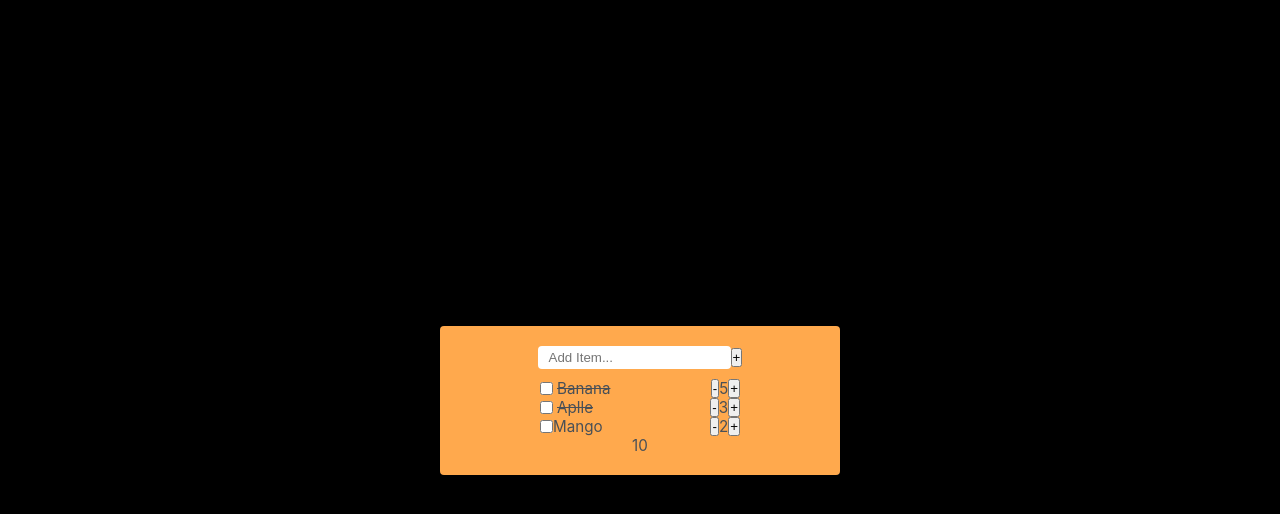
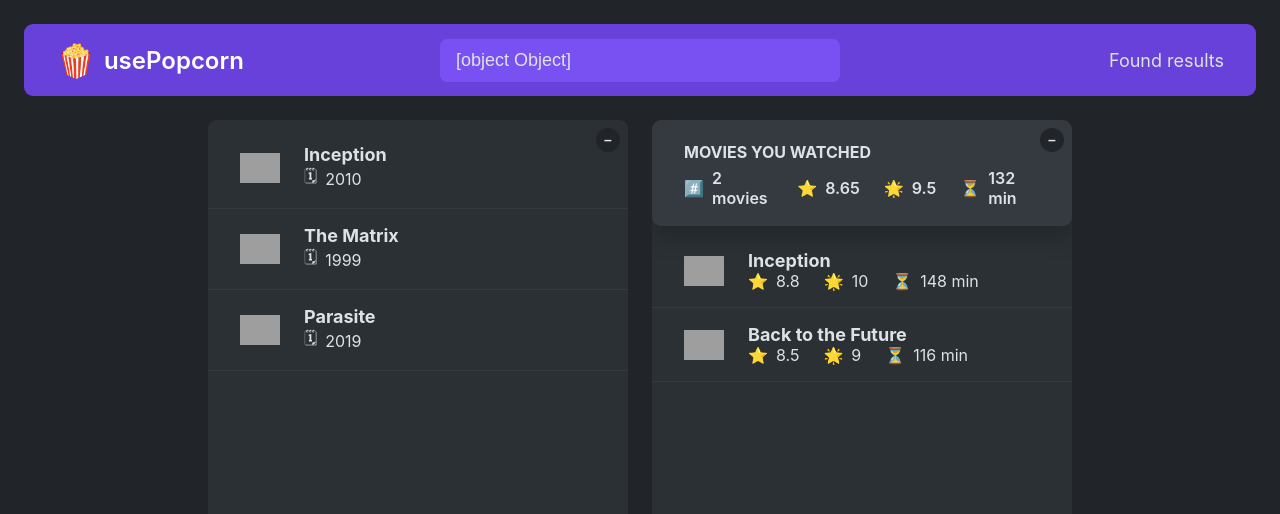
Before and after one commit to Abdurashidov-A/Udemy, a React (Create React App) app: page / in a window 1280 px wide. Shown: the top 514 px of the page. Built offline with nearby package versions, Linux system fonts and the light colour scheme; grey boxes are pictures that could not be loaded.

Commit message:
UsePopCorn

```diff
--- a/src/App.js
+++ b/src/App.js
@@ -1,104 +1,173 @@
 import { useState } from "react";
 
-export default function App() {
-  const [items, setItem] = useState([
+const tempMovieData = [
   {
-      name: "Banana",
-      quantity: 5,
-      isSelected: true,
+    imdbID: "tt1375666",
+    Title: "Inception",
+    Year: "2010",
+    Poster:
+      "https://m.media-amazon.com/images/M/MV5BMjAxMzY3NjcxNF5BMl5BanBnXkFtZTcwNTI5OTM0Mw@@._V1_SX300.jpg",
   },
   {
-      name: "Aplle",
-      quantity: 3,
-      isSelected: true,
+    imdbID: "tt0133093",
+    Title: "The Matrix",
+    Year: "1999",
+    Poster:
+      "https://m.media-amazon.com/images/M/MV5BNzQzOTk3OTAtNDQ0Zi00ZTVkLWI0MTEtMDllZjNkYzNjNTc4L2ltYWdlXkEyXkFqcGdeQXVyNjU0OTQ0OTY@._V1_SX300.jpg",
   },
   {
-      name: "Mango",
-      quantity: 2,
-      isSelected: false,
+    imdbID: "tt6751668",
+    Title: "Parasite",
+    Year: "2019",
+    Poster:
+      "https://m.media-amazon.com/images/M/MV5BYWZjMjk3ZTItODQ2ZC00NTY5LWE0ZDYtZTI3MjcwN2Q5NTVkXkEyXkFqcGdeQXVyODk4OTc3MTY@._V1_SX300.jpg",
   },
-  ]);
+];
 
-  const [inputValue, setInputValue] = useState("");
-  const [totalValue, setTotalValue] = useState(10);
+const tempWatchedData = [
+  {
+    imdbID: "tt1375666",
+    Title: "Inception",
+    Year: "2010",
+    Poster:
+      "https://m.media-amazon.com/images/M/MV5BMjAxMzY3NjcxNF5BMl5BanBnXkFtZTcwNTI5OTM0Mw@@._V1_SX300.jpg",
+    runtime: 148,
+    imdbRating: 8.8,
+    userRating: 10,
+  },
+  {
+    imdbID: "tt0088763",
+    Title: "Back to the Future",
+    Year: "1985",
+    Poster:
+      "https://m.media-amazon.com/images/M/MV5BZmU0M2Y1OGUtZjIxNi00ZjBkLTg1MjgtOWIyNThiZWIwYjRiXkEyXkFqcGdeQXVyMTQxNzMzNDI@._V1_SX300.jpg",
+    runtime: 116,
+    imdbRating: 8.5,
+    userRating: 9,
+  },
+];
 
-  function handleAddItem() {
-    const newItem = {
-      name: inputValue,
-      isSelected: false,
-      quantity: 1,
-    };
+const average = (arr) =>
+  arr.reduce((acc, cur, i, arr) => acc + cur / arr.length, 0);
 
-    setItem([...items, newItem]);
-    setInputValue("");
-  }
-  function handleAdd(index) {
-    const newItem = [...items];
+export default function App() {
+  const [query, setQuery] = useState("");
+  const [movies, setMovies] = useState(tempMovieData);
+  const [watched, setWatched] = useState(tempWatchedData);
+  const [isOpen1, setIsOpen1] = useState(true);
+  const [isOpen2, setIsOpen2] = useState(true);
 
-    newItem[index].quantity++;
+  const avgImdbRating = average(watched.map((movie) => movie.imdbRating));
+  const avgUserRating = average(watched.map((movie) => movie.userRating));
+  const avgRuntime = average(watched.map((movie) => movie.runtime));
 
-    setItem(newItem);
-    calculateTotal();
-  }
-  function handleMinus(index) {
-    const newItem = [...items];
+  return (
+    <>
+      <Nav query={query} setQuery={setQuery} movies={movies} />
+      <main className="main">
+        <div className="box">
+          <button
+            className="btn-toggle"
+            onClick={() => setIsOpen1((open) => !open)}
+          >
+            {isOpen1 ? "–" : "+"}
+          </button>
+          {isOpen1 && (
+            <ul className="list">
+              {movies?.map((movie) => (
+                <li key={movie.imdbID}>
+                  <img src={movie.Poster} alt={`${movie.Title} poster`} />
+                  <h3>{movie.Title}</h3>
+                  <div>
+                    <p>
+                      <span>🗓</span>
+                      <span>{movie.Year}</span>
+                    </p>
+                  </div>
+                </li>
+              ))}
+            </ul>
+          )}
+        </div>
 
-    newItem[index].quantity--;
+        <div className="box">
+          <button
+            className="btn-toggle"
+            onClick={() => setIsOpen2((open) => !open)}
+          >
+            {isOpen2 ? "–" : "+"}
+          </button>
+          {isOpen2 && (
+            <>
+              <div className="summary">
+                <h2>Movies you watched</h2>
+                <div>
+                  <p>
+                    <span>#️⃣</span>
+                    <span>{watched.length} movies</span>
+                  </p>
+                  <p>
+                    <span>⭐️</span>
+                    <span>{avgImdbRating}</span>
+                  </p>
+                  <p>
+                    <span>🌟</span>
+                    <span>{avgUserRating}</span>
+                  </p>
+                  <p>
+                    <span>⏳</span>
+                    <span>{avgRuntime} min</span>
+                  </p>
+                </div>
+              </div>
 
-    setItem(newItem);
-    calculateTotal();
+              <ul className="list">
+                {watched.map((movie) => (
+                  <li key={movie.imdbID}>
+                    <img src={movie.Poster} alt={`${movie.Title} poster`} />
+                    <h3>{movie.Title}</h3>
+                    <div>
+                      <p>
+                        <span>⭐️</span>
+                        <span>{movie.imdbRating}</span>
+                      </p>
+                      <p>
+                        <span>🌟</span>
+                        <span>{movie.userRating}</span>
+                      </p>
+                      <p>
+                        <span>⏳</span>
+                        <span>{movie.runtime} min</span>
+                      </p>
+                    </div>
+                  </li>
+                ))}
+              </ul>
+            </>
+          )}
+        </div>
+      </main>
+    </>
+  );
 }
 
-  function handleChangeClass(index) {
-    const newItem = [...items];
-
-    newItem[index].isSelected = !newItem[index].isSelected;
-
-    setItem(newItem);
-  }
-
-  function calculateTotal(item) {
-    const total = items.reduce((total, item) => {
-      return total + item.quantity;
-    }, 0);
-
-    setTotalValue(total);
-  }
-
+function Nav(query, setQuery, movies) {
   return (
-    <div className="background">
-      <div className="">
+    <nav className="nav-bar">
+      <div className="logo">
+        <span role="img">🍿</span>
+        <h1>usePopcorn</h1>
+      </div>
       <input
-          className="input"
+        className="search"
         type="text"
-          value={inputValue}
-          onChange={(e) => setInputValue(e.target.value)}
-          placeholder=" Add Item..."
+        placeholder="Search movies..."
+        value={query}
+        onChange={(e) => setQuery(e.target.value)}
       />
-        <button onClick={handleAddItem}>+</button>
-      </div>
-
-      <div className="Items">
-        {items.map((item, index) => (
-          <div className="Item">
-            <div
-              className={item.isSelected ? "checkedItem" : "classAddItem"}
-              key={item.index}
-              onClick={() => handleChangeClass(index)}
-            >
-              <input type="checkbox" />
-              <div>{item.name}</div>
-            </div>
-
-            <div className="classAddItem">
-              <button onClick={() => handleMinus(index)}>-</button>
-              {item.quantity}
-              <button onClick={() => handleAdd(index)}>+</button>
-            </div>
-          </div>
-        ))}
-        {totalValue}
-      </div>
-    </div>
+      <p className="num-results">
+        Found <strong>{movies?.length}</strong> results
+      </p>
+    </nav>
   );
 }
--- a/src/index.css
+++ b/src/index.css
@@ -1,8 +1,13 @@
 :root {
-  --color-lightest: #fff4e6;
-  --color-light: #ffe8cc;
-  --color-medium: #ffa94d;
-  --color-dark: #ff922b;
+  --color-primary: #6741d9;
+  --color-primary-light: #7950f2;
+  --color-text: #dee2e6;
+  --color-text-dark: #adb5bd;
+  --color-background-100: #343a40;
+  --color-background-500: #2b3035;
+  --color-background-900: #212529;
+  --color-red: #fa5252;
+  --color-red-dark: #e03131;
 }
 
 * {
@@ -12,99 +17,365 @@
 }
 
 html {
-  font-size: 95%;
-  font-family:
-    -apple-system, BlinkMacSystemFont, "Segoe UI", Roboto, Oxygen, Ubuntu,
-    Cantarell, "Open Sans", "Helvetica Neue", sans-serif;
-  background-color: #000;
+  font-size: 62.5%;
 }
 
 body {
-  height: 100vh;
-  color: #495057;
+  font-family: -apple-system, BlinkMacSystemFont, "Segoe UI", Roboto, Oxygen,
+    Ubuntu, Cantarell, "Open Sans", "Helvetica Neue", sans-serif;
+
+  color: var(--color-text);
+  background-color: var(--color-background-900);
+  padding: 2.4rem;
+}
+
+/* ******* */
+
+.nav-bar {
+  display: grid;
+  grid-template-columns: 1fr 1fr 1fr;
+  align-items: center;
+  height: 7.2rem;
+  padding: 0 3.2rem;
+  background-color: var(--color-primary);
+  border-radius: 0.9rem;
+}
+
+.main {
+  margin-top: 2.4rem;
+  height: calc(100vh - 7.2rem - 3 * 2.4rem);
+  display: flex;
+  gap: 2.4rem;
+  justify-content: center;
+}
+
+.box {
+  width: 42rem;
+  max-width: 42rem;
+  background-color: var(--color-background-500);
+  border-radius: 0.9rem;
+  overflow: scroll;
+  position: relative;
+}
+
+.loader {
+  text-align: center;
+  text-transform: uppercase;
+  font-size: 2rem;
+  font-weight: 600;
+  margin: 4.8rem;
+}
+
+.error {
+  text-align: center;
+  font-size: 2rem;
+  padding: 4.8rem;
+}
+
+/* ******* */
+
+.logo {
+  display: flex;
+  align-items: center;
+  gap: 0.8rem;
+}
+
+.logo span {
+  font-size: 3.2rem;
+}
+
+.logo h1 {
+  font-size: 2.4rem;
+  font-weight: 600;
+  color: #fff;
+}
+
+.search {
+  justify-self: center;
+  border: none;
+  padding: 1.1rem 1.6rem;
+  font-size: 1.8rem;
+  border-radius: 0.7rem;
+  width: 40rem;
+  transition: all 0.3s;
+  color: var(--color-text);
+
+  /* background-color: var(--color-background-900); */
+  background-color: var(--color-primary-light);
+}
+
+.search::placeholder {
+  color: var(--color-text-dark);
+}
+
+.search:focus {
+  outline: none;
+  box-shadow: 0 2.4rem 2.4rem rgba(0, 0, 0, 0.1);
+  transform: translateY(-2px);
+}
+
+.num-results {
+  justify-self: end;
+  font-size: 1.8rem;
+}
+
+.btn-toggle {
+  position: absolute;
+  top: 0.8rem;
+  right: 0.8rem;
+  height: 2.4rem;
+  aspect-ratio: 1;
+  border-radius: 50%;
+  border: none;
+  background-color: var(--color-background-900);
+  color: var(--color-text);
+  font-size: 1.4rem;
+  font-weight: bold;
+  cursor: pointer;
+  z-index: 999;
+}
+
+.list {
+  list-style: none;
+  padding: 0.8rem 0;
+  overflow: scroll;
+}
+
+.list-watched {
+  height: calc(100% - 9rem);
+}
+
+.list li {
+  position: relative;
+  display: grid;
+  grid-template-columns: 4rem 1fr;
+  grid-template-rows: auto auto;
+  column-gap: 2.4rem;
+  font-size: 1.6rem;
+  align-items: center;
+
+  padding: 1.6rem 3.2rem;
+  border-bottom: 1px solid var(--color-background-100);
+}
+
+.list.list-movies li {
+  cursor: pointer;
+  transition: all 0.3s;
+}
+
+.list.list-movies li:hover {
+  background-color: var(--color-background-100);
+}
+
+.list img {
+  width: 100%;
+  grid-row: 1 / -1;
+}
+
+.list h3 {
+  font-size: 1.8rem;
+}
+
+.list div {
+  display: flex;
+  align-items: center;
+  gap: 2.4rem;
+}
+
+.list p {
+  display: flex;
+  align-items: center;
+  gap: 0.8rem;
+}
+
+.btn-delete {
+  position: absolute;
+  right: 2.4rem;
+
+  height: 1.8rem;
+  aspect-ratio: 1;
+  border-radius: 50%;
+  border: none;
+  background-color: var(--color-red);
+  color: var(--color-background-900);
+  font-size: 0.9rem;
+  font-weight: bold;
+  cursor: pointer;
+  transition: all 0.3s;
+}
+
+.btn-delete:hover {
+  background-color: var(--color-red-dark);
+}
+
+/* ******* */
+
+.summary {
+  padding: 2.2rem 3.2rem 1.8rem 3.2rem;
+  border-radius: 0.9rem;
+  background-color: var(--color-background-100);
+  box-shadow: 0 1.2rem 2.4rem rgba(0, 0, 0, 0.2);
+}
+
+.summary h2 {
+  text-transform: uppercase;
+  font-size: 1.6rem;
+  margin-bottom: 0.6rem;
+}
+
+.summary div {
+  display: flex;
+  align-items: center;
+  gap: 2.4rem;
+  font-size: 1.6rem;
+  font-weight: 600;
+}
+
+.summary p {
+  display: flex;
+  align-items: center;
+  gap: 0.8rem;
+}
+
+/* ******* */
+
+.details {
+  line-height: 1.4;
+  font-size: 1.4rem;
+}
+
+.details header {
+  display: flex;
+}
+
+.details section {
+  padding: 4rem;
+  display: flex;
+  flex-direction: column;
+  gap: 1.6rem;
+}
+
+.details img {
+  width: 33%;
+}
+
+.details-overview {
+  width: 100%;
+  padding: 2.4rem 3rem;
+  background-color: var(--color-background-100);
+  display: flex;
+  flex-direction: column;
+  gap: 1.4rem;
+}
+
+.details-overview h2 {
+  font-size: 2.4rem;
+  margin-bottom: 0.4rem;
+  line-height: 1.1;
+}
+
+.details-overview p {
+  display: flex;
+  align-items: center;
+  gap: 0.8rem;
+}
+
+.rating {
+  background-color: var(--color-background-100);
+  border-radius: 0.9rem;
+  padding: 2rem 2.4rem;
+  margin-bottom: 0.8rem;
+  font-weight: 600;
+  display: flex;
+  flex-direction: column;
+  gap: 2.4rem;
+}
+
+.btn-add {
+  background-color: var(--color-primary);
+  color: var(--color-text);
+  border: none;
+  border-radius: 10rem;
+  font-size: 1.4rem;
+  padding: 1rem;
+  font-weight: bold;
+  cursor: pointer;
+  transition: all 0.3s;
+}
+
+.btn-add:hover {
+  background-color: var(--color-primary-light);
+}
+
+.seconds {
+  background-color: var(--color-background-100);
+  width: 8rem;
+  border-radius: 10rem;
+  font-weight: 600;
+  text-align: center;
+  padding: 0.4rem;
+  margin-top: 2.4rem;
+}
+
+.btn-back {
+  position: absolute;
+  top: 0.6rem;
+  left: 0.6rem;
+  height: 3.2rem;
+  aspect-ratio: 1;
+  border-radius: 50%;
+  border: none;
+  /* background-color: var(--color-text); */
+  background-color: #fff;
+  color: var(--color-background-500);
+  box-shadow: 0 8px 20px rgba(0, 0, 0, 0.8);
+  font-family: sans-serif;
+  font-size: 2.4rem;
+  font-weight: bold;
+  cursor: pointer;
+  z-index: 999;
   display: flex;
   align-items: center;
   justify-content: center;
 }
 
-.app {
-  min-height: 66vh;
-  display: grid;
-  grid-template-columns: 34rem 44rem;
-  column-gap: 4rem;
-  align-items: start;
-}
+/*
+SPACING SYSTEM (px)
+2 / 4 / 8 / 12 / 16 / 24 / 32 / 40 / 48 / 64 / 80 / 96 / 128
 
-.background {
-  width: 50vh;
-  height: auto;
-  border-radius: 4px;
-  background-color: #ffa94d;
-  display: flex;
-  align-items: center;
-  flex-direction: column;
-  gap: 10px;
-  padding: 20px;
-}
+FONT SIZE SYSTEM (px)
+10 / 12 / 14 / 16 / 18 / 20 / 24 / 30 / 36 / 44 /52 / 62 / 74 / 86 / 98
+*/
 
-.form {
-  display: flex;
-  width: 100%;
-  align-items: center;
-  justify-content: space-between;
-  /* gap: 30px; */
-}
+/*
+FULL STAR
 
-.form-text {
-  display: flex;
-  width: 100%;
-  align-items: center;
-  gap: 4px;
-}
+<svg
+  xmlns="http://www.w3.org/2000/svg"
+  viewBox="0 0 20 20"
+  fill="#000"
+  stroke="#000"
+>
+  <path
+    d="M9.049 2.927c.3-.921 1.603-.921 1.902 0l1.07 3.292a1 1 0 00.95.69h3.462c.969 0 1.371 1.24.588 1.81l-2.8 2.034a1 1 0 00-.364 1.118l1.07 3.292c.3.921-.755 1.688-1.54 1.118l-2.8-2.034a1 1 0 00-1.175 0l-2.8 2.034c-.784.57-1.838-.197-1.539-1.118l1.07-3.292a1 1 0 00-.364-1.118L2.98 8.72c-.783-.57-.38-1.81.588-1.81h3.461a1 1 0 00.951-.69l1.07-3.292z"
+  />
+</svg>
 
-.count {
-  display: flex;
-  align-items: center;
-  /* width: 100%; */
-  gap: 8px;
-}
 
-.button {
-  display: flex;
-  justify-content: center;
-  width: 20px;
-  height: 20px;
-}
+EMPTY STAR
 
-.input {
-  border: none;
-  padding: 4px 8px;
-  border-radius: 4px;
-}
+<svg
+  xmlns="http://www.w3.org/2000/svg"
+  fill="none"
+  viewBox="0 0 24 24"
+  stroke="#000"
+>
+  <path
+    strokeLinecap="round"
+    strokeLinejoin="round"
+    strokeWidth="{2}"
+    d="M11.049 2.927c.3-.921 1.603-.921 1.902 0l1.519 4.674a1 1 0 00.95.69h4.915c.969 0 1.371 1.24.588 1.81l-3.976 2.888a1 1 0 00-.363 1.118l1.518 4.674c.3.922-.755 1.688-1.538 1.118l-3.976-2.888a1 1 0 00-1.176 0l-3.976 2.888c-.783.57-1.838-.197-1.538-1.118l1.518-4.674a1 1 0 00-.363-1.118l-3.976-2.888c-.784-.57-.38-1.81.588-1.81h4.914a1 1 0 00.951-.69l1.519-4.674z"
+  />
+</svg>
 
-.classAddItem {
-  display: flex;
-  align-items: center;
-}
-
-.Items {
-  display: flex;
-  align-items: center;
-  flex-direction: column;
-  width: 200px;
-}
-
-.Item {
-  display: flex;
-  align-items: center;
-  width: 100%;
-  justify-content: space-between;
-}
-
-.checkedItem {
-  display: flex;
-  width: 100%;
-  align-items: center;
-  gap: 4px;
-  text-decoration: line-through;
-}
+*/
```
Lines whose indentation alone changed are shown as unchanged.
